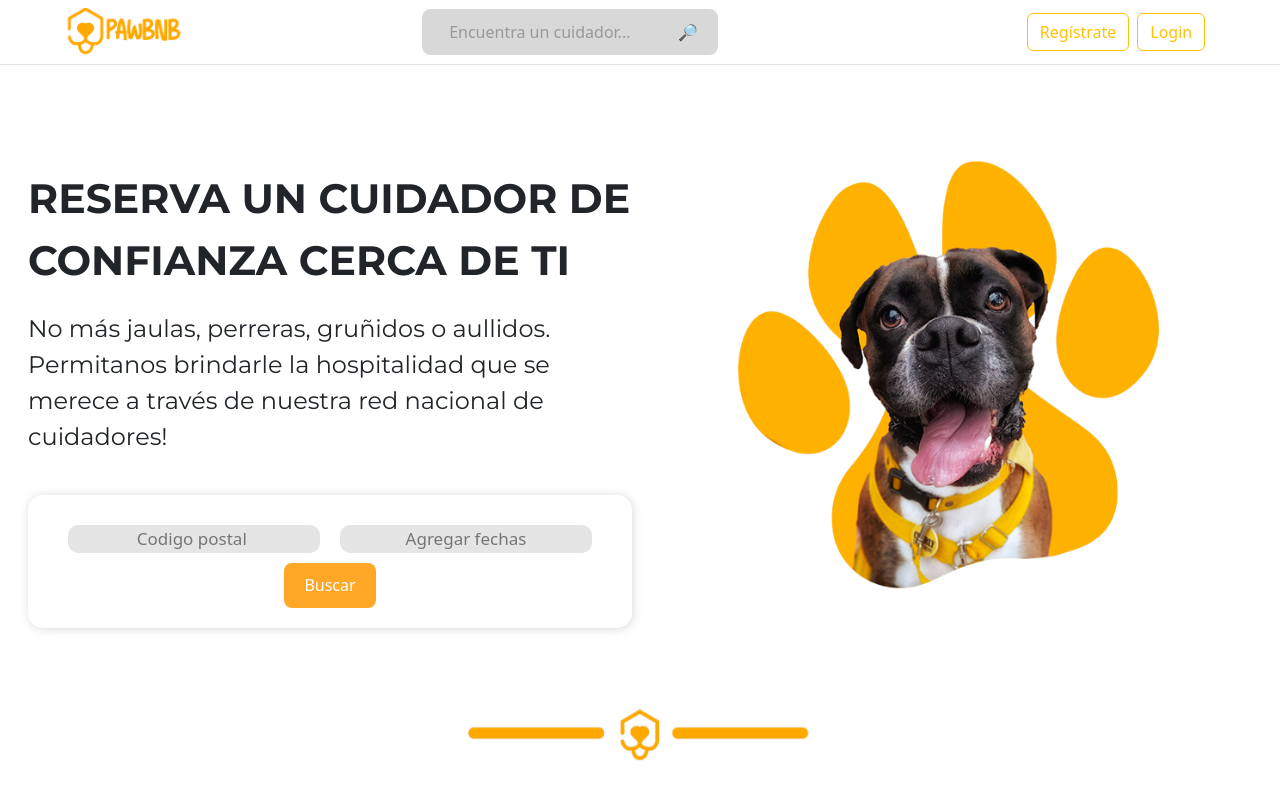
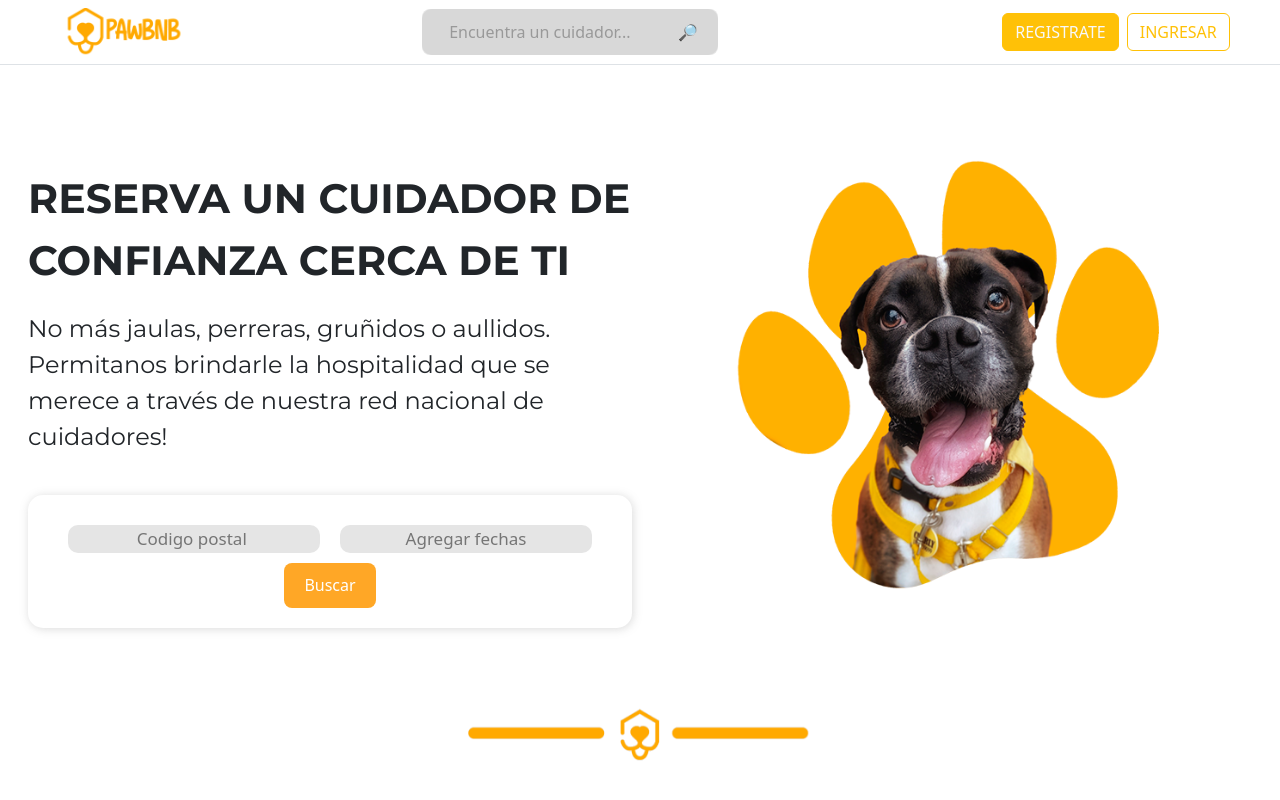
Before and after one commit to SamuelDTRI/FrontEndPawBnB, a React (Vite) app: page / in a window 1280 px wide. Shown: the top 800 px of the page. Built offline with nearby package versions, Linux system fonts and the light colour scheme; no server answers.

Commit message:
cambios en los estilos del nav bar y el formulario de login

```diff
--- a/src/Components/Login/LoginForm.jsx
+++ b/src/Components/Login/LoginForm.jsx
@@ -110,6 +110,7 @@ const LoginForm = () => {
         {({ errors }) => (
           //{( {values, errors, touched, handleSubmit, handleChange, handleBlur }) => (
           <Form className={styles.formulario}>
+            <div className={styles.container}>
               <h2>LOG IN</h2>
               <div>
                 <label htmlFor="correo">Email</label>
@@ -146,13 +147,14 @@ const LoginForm = () => {
                 <p className={styles.exito}>Formulario enviado con éxito!</p>
               )}
               {error && <p>{error}</p>}
-              <br/>
+              <br />
               <div className={styles.googleButton}>
                 <GoogleButton
                   className="googleButton"
                   label="Inicia sesión con Google"
                   onClick={handleGoogleSignIn}
                 />
+              </div>
             </div>
           </Form>
         )}
--- a/src/Components/Login/LoginForm.module.css
+++ b/src/Components/Login/LoginForm.module.css
@@ -9,7 +9,6 @@
 
 }
 .contenedor {
-	min-height: 100vh;
 	display: flex;
 	align-items: flex-start;
 	justify-content: center;
@@ -66,6 +65,7 @@
 	font-size: 12px;
 }
 .googleButton{
+	justify-content: right;
 	margin-top: 25px;
 	border-radius: 15px;
 }
--- a/src/Components/NavBar/NavBar.jsx
+++ b/src/Components/NavBar/NavBar.jsx
@@ -11,6 +11,11 @@ const NavBar = () => {
   const dispatch = useDispatch();
   const navigate = useNavigate();
   const userRole = useSelector((state) => state.auth.userRole);
+
+  const logOutButtonText= " SALIR";
+  const registerButtonText = "REGISTRATE";
+  const loginButtonText = "INGRESAR";
+
 
   const handleSignOut = async ()=>{
     try {
@@ -34,7 +39,9 @@ const NavBar = () => {
     <div className="container-fluid">
       <nav className="navbar fixed-top border-bottom bg-white">
         <div className={style.imagen}>
-          <Link to="/"><img src={logo} alt="PawBnb" /></Link>
+          <Link to="/">
+            <img src={logo} alt="PawBnb" />
+          </Link>
         </div>
         <div className="m-auto">
           {" "}
@@ -46,19 +53,22 @@ const NavBar = () => {
             <button
               className="btn border-warning text-warning"
               onClick={handleSignOut}>
-              LogOut
+              <span className="iconButton">
+                <i className="bi bi-box-arrow-right"></i>
+              </span>
+              {`${logOutButtonText}`}
             </button>
           ) : (
             <>
               <button
-                className="btn  me-2 border-warning text-warning"
+                className="btn btn-warning me-2 border-warning text-light"
                 onClick={handleSingUpRedir}>
-                Regístrate
+                {`${registerButtonText}`}
               </button>
               <button
                 className="btn border-warning text-warning"
                 onClick={handleLoginRedir}>
-                Login
+                {`${loginButtonText}`}
               </button>
             </>
           )}
--- a/src/Helpers/Formulario.jsx
+++ b/src/Helpers/Formulario.jsx
@@ -259,13 +259,10 @@ const Formulario = (text, role) => {
                     )}
                   />
                 </div>
-
-
                   <button type="submit">REGISTRARSE</button>
                   {formularioEnviado && (
                     <p className={styles.exito}>Formulario enviado con exito!</p>
                   )}
-
                   <div className={styles.googleButton}>
                   {!googleUser && (<GoogleButton
                       className="googleButton"
--- a/src/Helpers/Formulario.module.css
+++ b/src/Helpers/Formulario.module.css
@@ -138,4 +138,4 @@
     background-color: #f4f4f4;
     color: #2E2D2D;
     scrollbar-color: #ffa726;
-  }*/
+}*/
```
Also changed, not shown: src/Components/NavBar/NavBar.module.css (line endings or trailing spaces). Lines whose indentation alone changed are shown as unchanged.
